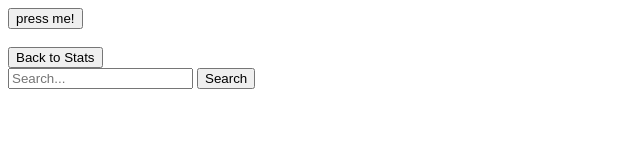
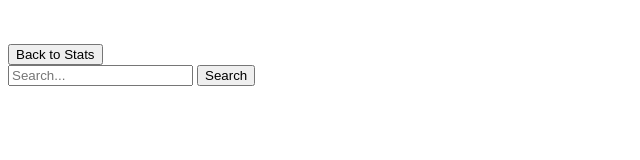
Before and after one commit to daniilkoval1337/search, a plain HTML site: page foodTracker.html in a window 1280 px wide. Shown: the whole page, without its empty margins (0-640 px from the left). Drawn offline with Linux system fonts and the light colour scheme.

Commit message:
Delete button

```diff
--- a/foodTracker.html
+++ b/foodTracker.html
@@ -1,9 +1,7 @@
 <!DOCTYPE html>
 <html lang="en">
     <head>
-        <button id="search">
-            press me!
-        </button> <br><br>
+        <br><br>
         <button id = "backToHomePage" onclick="window.location.href = 'index.html';">Back to Stats</button>
     </head>
     <body>
```
